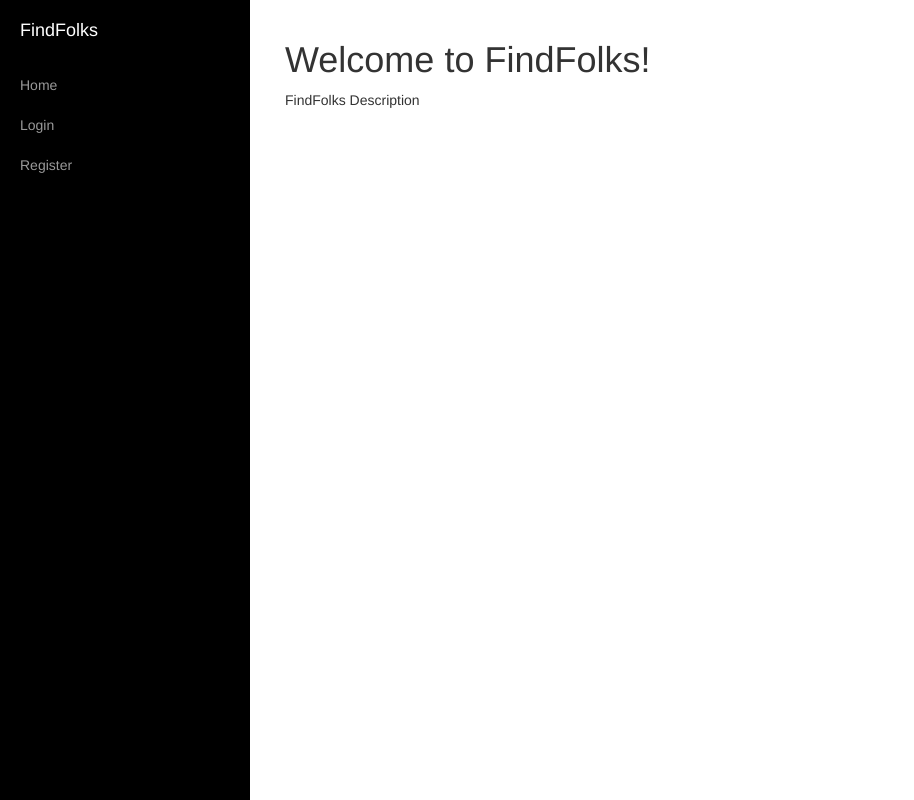
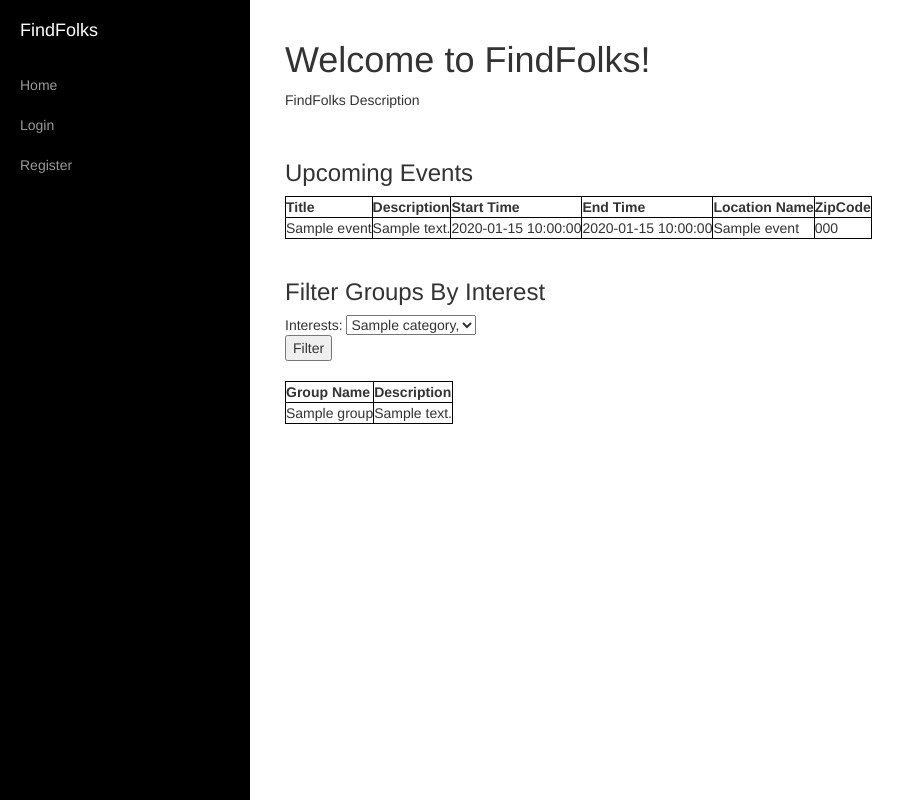
Before and after one commit to BrandonTang/find-folks, a Flask app: template templates/index.html in a window 1280 px wide. Shown: the whole page, without its empty margins (0-914 px from the left). Run offline with Flask 2, Linux system fonts and the light colour scheme; the template is opened without the code that fills it: most values are stand-ins (such as "Sample title", 1, 10 or a date in 2020).

Commit message:
Homepage when not logged in shows events in the next three days and allows group filtering by interest

```diff
--- a/main.py
+++ b/main.py
@@ -1,6 +1,7 @@
 from flask import Flask, render_template, request, session, url_for, redirect, flash
 import hashlib
 import pymysql.cursors
+import datetime
 
 # Initialize the app from Flask
 app = Flask(__name__)
@@ -27,14 +28,47 @@ conn = pymysql.connect(
 )
 
 
-@app.route('/')
+@app.route('/', methods=['GET', 'POST'])
 def index():
     """
     Return the home page for users not logged in.
     """
     if session.get('logged_in') is True:
         return redirect(url_for('home'))
-    return render_template('index.html')
+    range_start_date = datetime.date.today()
+    range_end_date = range_start_date + datetime.timedelta(days=3)
+    range_start_date = str(range_start_date) + " 00:00:00"
+    range_end_date = str(range_end_date) + " 00:00:00"
+    cursor = conn.cursor()
+    query = 'SELECT * FROM an_event WHERE start_time BETWEEN %s AND %s'
+    cursor.execute(query, (range_start_date, range_end_date))
+    events = cursor.fetchall()
+    cursor.close()
+    cursor = conn.cursor()
+    query = 'SELECT * FROM a_group'
+    cursor.execute(query)
+    conn.commit()
+    groups = cursor.fetchall()
+    cursor.close()
+    cursor = conn.cursor()
+    query = 'SELECT * FROM interest'
+    cursor.execute(query)
+    interests = cursor.fetchall()
+    conn.commit()
+    cursor.close()
+    if request.method == "POST":
+        interest = request.form.get('select_interest')
+        interest = interest.split(', ')
+        category = interest[0]
+        keyword = interest[1]
+        cursor = conn.cursor()
+        query = 'SELECT * FROM a_group NATURAL JOIN about WHERE category = %s AND keyword = %s'
+        cursor.execute(query, (category, keyword))
+        groups = cursor.fetchall()
+        conn.commit()
+        cursor.close()
+        return render_template('index.html', events=events, groups=groups, interests=interests)
+    return render_template('index.html', events=events, groups=groups, interests=interests)
 
 
 @app.route('/login')
@@ -122,12 +156,16 @@ def home():
     """
     username = session['username']
     logged_in = session['logged_in']
+    range_start_date = datetime.date.today()
+    range_end_date = range_start_date + datetime.timedelta(days=3)
+    range_start_date = str(range_start_date) + " 00:00:00"
+    range_end_date = str(range_end_date) + " 00:00:00"
     cursor = conn.cursor()
-    query = 'SELECT category, keyword FROM interested_in WHERE username = %s'
-    cursor.execute(query, username)
-    data = cursor.fetchall()
+    query = 'SELECT * FROM an_event WHERE start_time BETWEEN %s AND %s'
+    cursor.execute(query, (range_start_date, range_end_date))
+    events = cursor.fetchall()
     cursor.close()
-    return render_template('home.html', username=username, posts=data, logged_in=logged_in)
+    return render_template('home.html', username=username, events=events, logged_in=logged_in)
 
 
 @app.route('/add_interests', methods=['GET', 'POST'])
--- a/templates/index.html
+++ b/templates/index.html
@@ -20,6 +20,61 @@
                     {% include '_flash.html' %}
                     <h1>Welcome to FindFolks!</h1>
                     <p>FindFolks Description</p> </br>
+
+                    <h3>Upcoming Events</h3>
+                    <style type="text/css">
+                        table, th, td {
+                            border: 1px solid black;
+                        }
+                    </style>
+
+                    <table>
+                        <th>Title</th>
+                        <th>Description</th>
+                        <th>Start Time</th>
+                        <th>End Time</th>
+                        <th>Location Name</th>
+                        <th>ZipCode</th>
+
+                        {% for line in events %}
+                            <tr>
+                                <td>{{ line.title }}</td>
+                                <td>{{ line.description }}</td>
+                                <td>{{ line.start_time }}</td>
+                                <td>{{ line.end_time }}</td>
+                                <td>{{ line.location_name }}</td>
+                                <td>{{ line.zipcode }}</td>
+                            </tr>
+                        {% endfor %}
+                    </table>
+                    </br>
+
+                    <h3>Filter Groups By Interest</h3>
+                    <form name="filter_groups" method="POST">
+                        Interests:
+                        <select name="select_interest">
+                            {% for interest in interests %}
+                                <option value="{{ interest.category }}, {{ interest.keyword }}">
+                                    {{ interest.category }}, {{ interest.keyword }}
+                                </option>
+                            {% endfor %}
+                        </select> </br>
+                        <input type="submit" value="Filter"/>
+                    </form>
+                    </br>
+
+                    <table>
+                        <th>Group Name</th>
+                        <th>Description</th>
+
+                        {% for line in groups %}
+                            <tr>
+                                <td>{{ line.group_name }}</td>
+                                <td>{{ line.description }}</td>
+                            </tr>
+                        {% endfor %}
+                    </table>
+                    </br>
                 </div>
             </div>
         </div>
```
Also changed, not shown: templates/home.html (+25 -0 lines).
